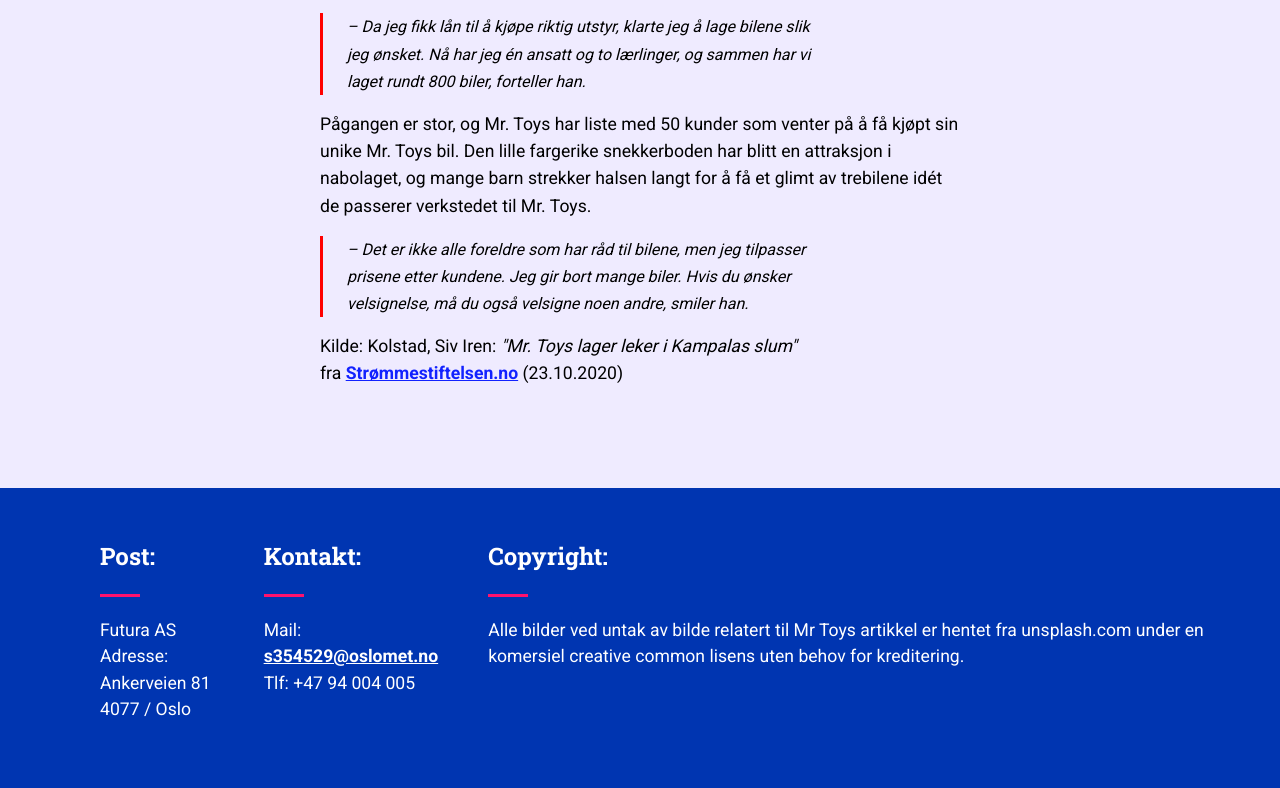
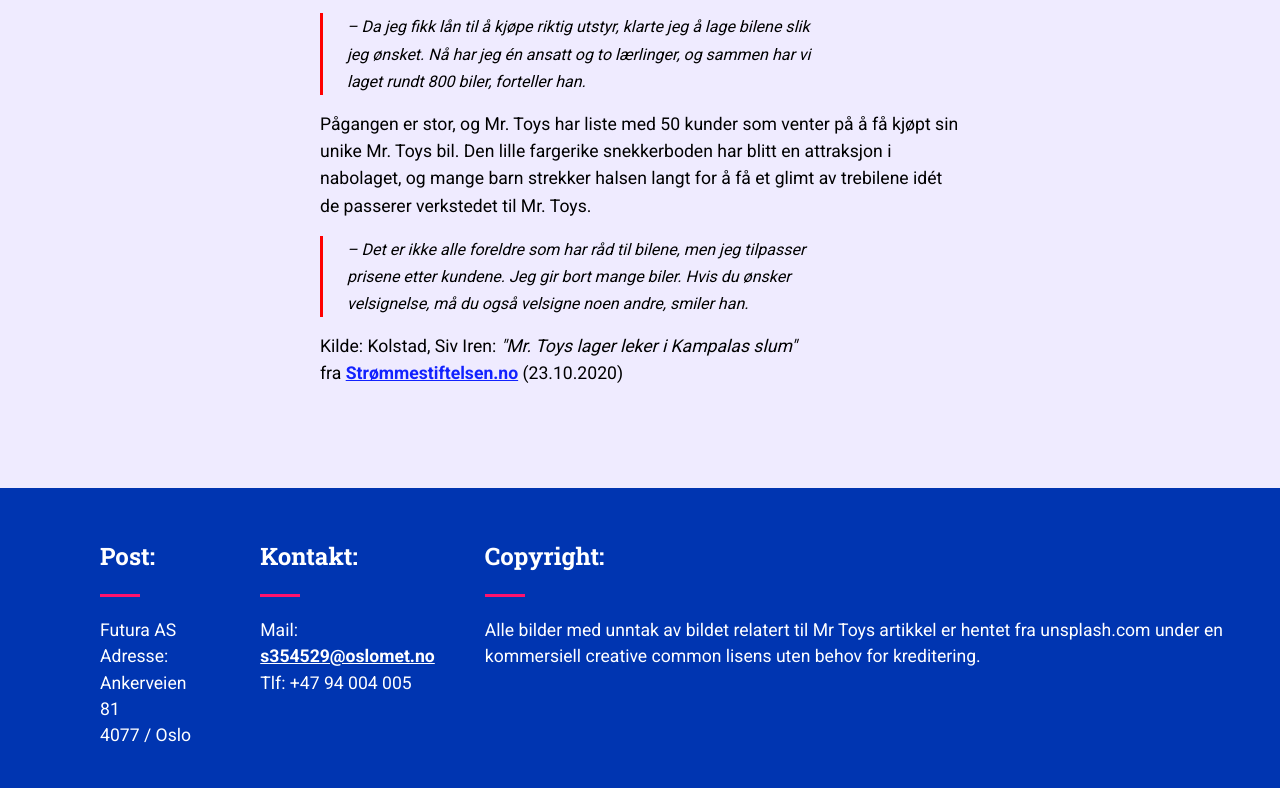
Before and after one commit to Krolavesen/snowball, a plain HTML site: page prosjekt.html in a window 1280 px wide. Shown: the part 1448-2236 px from the top of the page. Drawn offline with Linux system fonts and the light colour scheme.

Commit message:
Fikset skrivefeil
Oopsie

```diff
--- a/prosjekt.html
+++ b/prosjekt.html
@@ -72,7 +72,7 @@
         <div class="footer-col">
             <h2>Copyright:</h2>
             <div class="strek"></div>
-            <p>Alle bilder ved untak av bilde relatert til Mr Toys artikkel er hentet fra unsplash.com under en komersiel creative common lisens uten behov for kreditering.</p>
+            <p>Alle bilder med unntak av bildet relatert til Mr Toys artikkel er hentet fra unsplash.com under en kommersiell creative common lisens uten behov for kreditering.</p>
         </div>
     </footer>
 </body>
```
